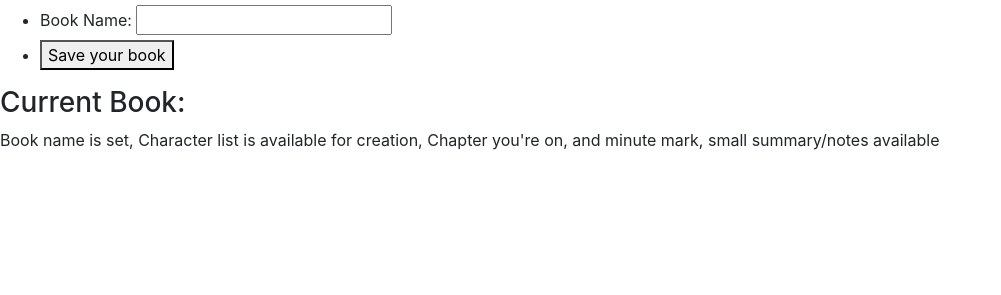
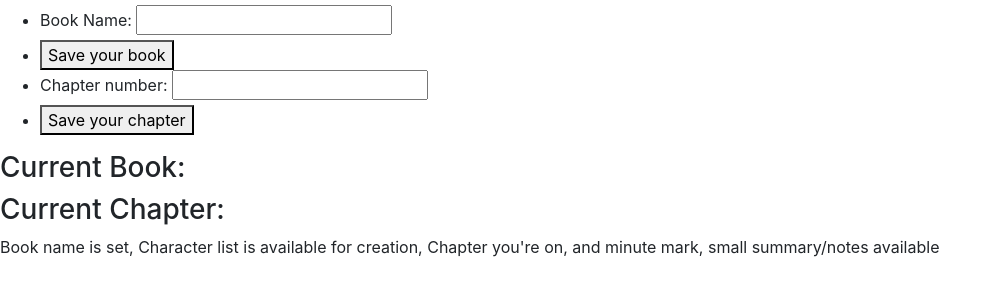
Before and after one commit to mmg489/ABT, a plain HTML site: page home.html in a window 1280 px wide. Shown: the part 97-392 px from the top of the page, without its empty margins (0-1001 px from the left). Drawn offline with nearby package versions, Linux system fonts and the light colour scheme.

Commit message:
added input field for current chapter

```diff
--- a/home.html
+++ b/home.html
@@ -18,10 +18,18 @@
         <li class="button">
             <button type ="submit" onclick="buttonPressed()">Save your book</button>
         </li>
+        <li>
+            <label for ="chapterNumber">Chapter number:</label>
+            <input type="text" id="chapterNumber" name="user_chapter" value=""/>
+            </li>
+            <li class="button">
+                <button type ="submit" onclick="chapterPressed()">Save your chapter</button>
+            </li>
     </ul>
     </form>
    <div>
      <h3 id="currentBook">Current Book:</h3>
+     <h3 id="currentChapter">Current Chapter:</h3>
    </div>
    <div>
     <p>
--- a/logic.js
+++ b/logic.js
@@ -5,6 +5,12 @@ function buttonPressed() {
   var book = document.getElementById("bookName");
 
   document.getElementById("currentBook").append(book.value);
+}
+function chapterPressed() {
+  // document.write ( document.myForm.elements[0].value );
+  var chapter = document.getElementById("currentChapter");
+
+  document.getElementById("currentChapter").append(chapter.value);
 }
 //identify when the user submits the book name
 //store the name of the book
```
